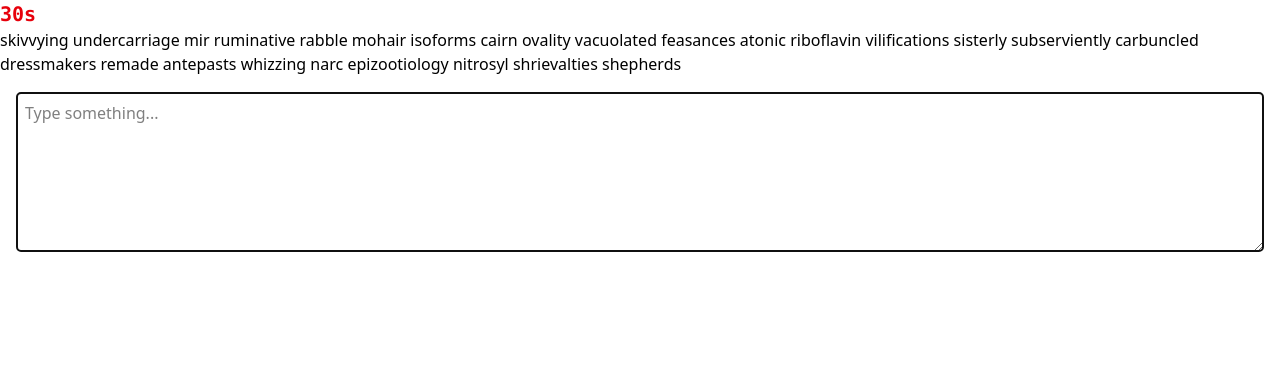
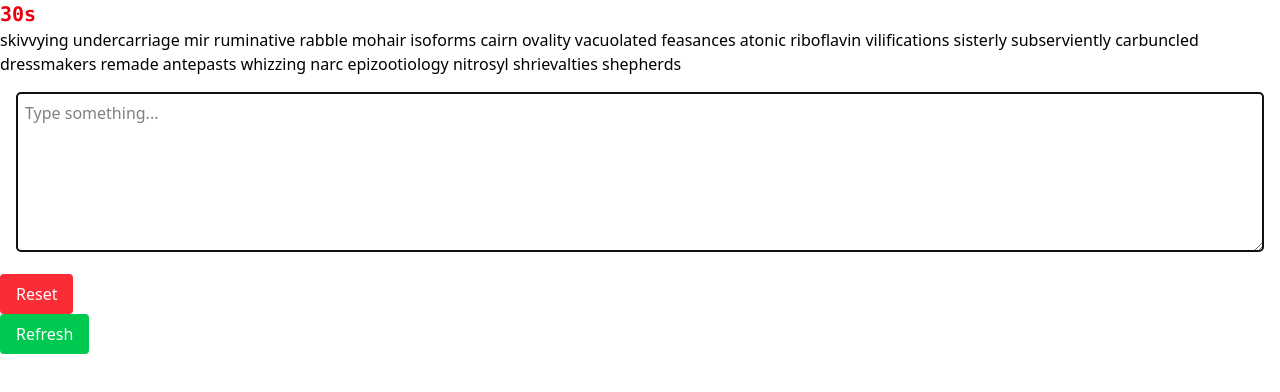
Before and after one commit to art3mes/typo---fe, a React (Vite) app: page / in a window 1280 px wide. Shown: the top 392 px of the page. Built offline with nearby package versions, Linux system fonts and the light colour scheme.

Commit message:
i guess...

```diff
--- a/src/components/CountDownTimer.jsx
+++ b/src/components/CountDownTimer.jsx
@@ -22,6 +22,8 @@ const CountdownTimer = ({ duration = 30, onComplete }) => {
 
       updateTimeLeft();
       intervalRef.current = setInterval(updateTimeLeft, 1000);
+    } else {
+      setTimeLeft(duration);
     }
 
     return () => clearInterval(intervalRef.current);
--- a/src/components/InputArea.jsx
+++ b/src/components/InputArea.jsx
@@ -7,6 +7,7 @@ const InputArea = () => {
   const dispatch = useDispatch();
   const typedText = useSelector((state) => state.typing.typedText);
   const prompt = useSelector((state) => state.typing.prompt);
+  const gameStarted = useSelector((state) => state.game.gameStarted);
 
   const handleKeyDown = (e) => {
     dispatch(startGame());
@@ -16,6 +17,7 @@ const InputArea = () => {
       Engine.evaluateTyping({
         typedText: typedText.slice(0, -1),
         promptText: prompt,
+        gameStarted,
       });
     } else if (e.key.length === 1) {
       const updatedText = typedText + e.key;
@@ -24,6 +26,7 @@ const InputArea = () => {
       Engine.evaluateTyping({
         typedText: updatedText,
         promptText: prompt,
+        gameStarted,
       });
     }
   };
--- /dev/null
+++ b/src/components/Refresh.jsx
@@ -0,0 +1,10 @@
+const Refresh = () => {//refers the words api to get new sets of words and then reset the states.
+    return (
+        <div
+            className="cursor-pointer px-4 py-2 bg-green-500 w-fit text-white rounded hover:bg-green-600"
+        >
+            Refresh
+        </div>
+    );
+};
+export default Refresh;
--- a/src/components/RenderTypingPrompt.jsx
+++ b/src/components/RenderTypingPrompt.jsx
@@ -1,16 +1,6 @@
-import { useEffect } from "react";
-import { useDispatch } from "react-redux";
-import { setPrompt } from "../store/actions/typingActions";
 import { flattenWordsToChars } from "../utils/Helper";
 
 const RenderTypingPrompt = ({ words }) => {
-  const dispatch = useDispatch();
-
-  useEffect(() => {
-    const promptChars = flattenWordsToChars(words);
-    dispatch(setPrompt(promptChars));
-  }, [words, dispatch]);
-
   const renderSpans = () => {
     const spans = flattenWordsToChars(words).map((char, index) => (
       <span id={`prompt-${index}`} key={index}>
--- /dev/null
+++ b/src/components/Reset.jsx
@@ -0,0 +1,32 @@
+import { useDispatch, useSelector } from "react-redux";
+import { endGame } from "../store/actions/gameActions";
+import { resetPrompt, resetTypedText } from "../store/actions/typingActions";
+import * as Engine from "../utils/Engine";
+
+const Reset = () => {
+  const dispatch = useDispatch();
+  const prompt = useSelector((state) => state.typing.prompt);
+
+  const resetStore = () => {
+    dispatch(endGame());
+    console.log("stop");
+    dispatch(resetPrompt());
+    dispatch(resetTypedText());
+    Engine.evaluateTyping({
+      typedText: "",
+      promptText: prompt,
+      gameStarted: false,
+    });
+  };
+
+  return (
+    <div
+      className="cursor-pointer px-4 py-2 bg-red-500 w-fit text-white rounded hover:bg-red-600"
+      onClick={() => resetStore()}
+    >
+      Reset
+    </div>
+  );
+};
+
+export default Reset;
--- a/src/components/TypingArea.jsx
+++ b/src/components/TypingArea.jsx
@@ -1,16 +1,25 @@
+import { useDispatch } from "react-redux";
+import { flattenWordsToChars } from "../utils/Helper";
 import RandomWordsGenerator from "../utils/RandomWordsGenerator";
 import CountdownTimer from "./CountDownTimer";
 import InputArea from "./InputArea";
 import RenderTypingPrompt from "./RenderTypingPrompt";
+import Reset from "./Reset";
+import { setPrompt } from "../store/actions/typingActions";
+import Refresh from "./Refresh";
 
 const TypingArea = () => {
+  const dispatch = useDispatch();
   const words = RandomWordsGenerator(10);
+  const promptChars = flattenWordsToChars(words);
+  dispatch(setPrompt(promptChars));
 
   return (
     <div>
       <CountdownTimer duration={30} />
       <RenderTypingPrompt words={words} />
       <InputArea />
+      <Reset /> <Refresh/>
     </div>
   );
 };
--- a/src/store/reducers/gameReducer.js
+++ b/src/store/reducers/gameReducer.js
@@ -9,7 +9,7 @@ const gameReducer = (state = initialState, action) => {
       return { ...state, gameStarted: true, startTime: action.payload };
 
     case "END_GAME":
-      return { ...state, gameStarted: false };
+      return { ...state, gameStarted: false, startTime: null };
 
     default:
       return state;
--- a/src/utils/Engine.jsx
+++ b/src/utils/Engine.jsx
@@ -1,12 +1,13 @@
 import { highlightPromptChar } from "./Helper";
 
-export const evaluateTyping = ({ typedText, promptText }) => {
+export const evaluateTyping = ({ typedText, promptText, gameStarted }) => {
   const errors = [];
   const matches = [];
 
-  // Reset all first
-  for (let i = 0; i < promptText.length; i++) {
-    highlightPromptChar(i, "reset");
+  if (!gameStarted) {
+    for (let i = 0; i < promptText.length; i++) {
+      highlightPromptChar(i, "reset");
+    }
   }
 
   for (let i = 0; i < typedText.length; i++) {
--- a/src/utils/Helper.js
+++ b/src/utils/Helper.js
@@ -17,9 +17,11 @@ export const highlightPromptChar = (index, type) => {
   const el = document.getElementById(`prompt-${index}`);
   if (!el) return;
 
-  el.classList.remove("correct-char", "incorrect-char", "current-char");
+  const highlightClasses = ["correct-char", "incorrect-char", "current-char"];
 
-  if (type !== "reset") {
+  el.classList.remove(...highlightClasses);
+
+  if (type && type !== "reset" && highlightClasses.includes(`${type}-char`)) {
     el.classList.add(`${type}-char`);
   }
 };
```
Also changed, not shown: 2 other files (tests, documents, lock files or other folders).
